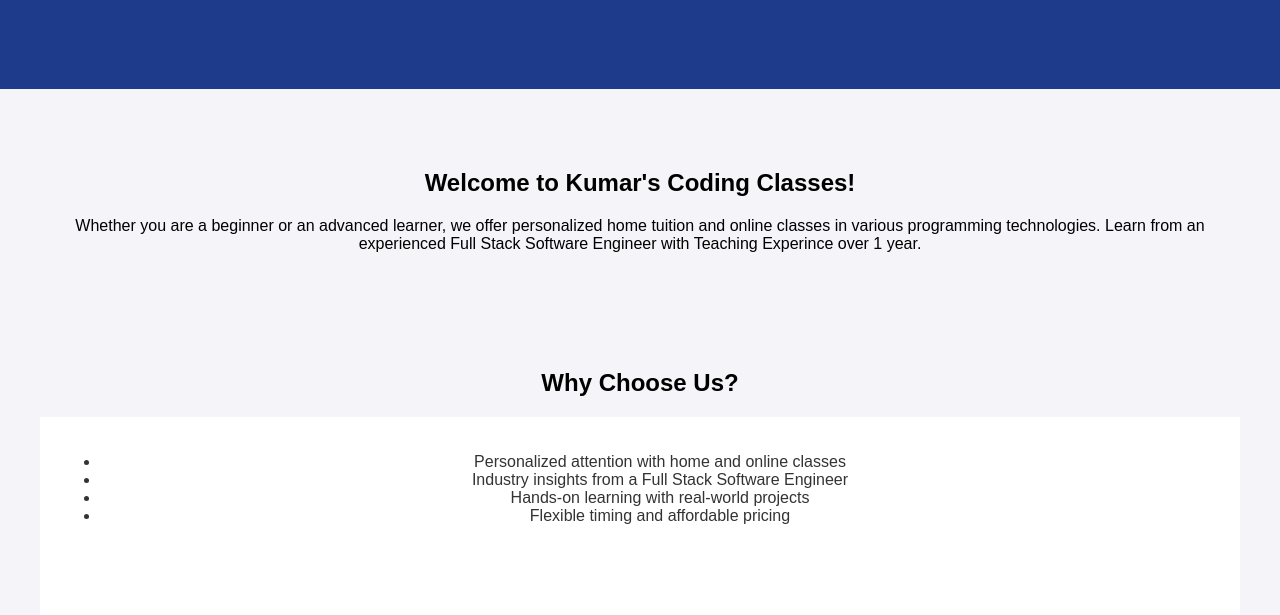
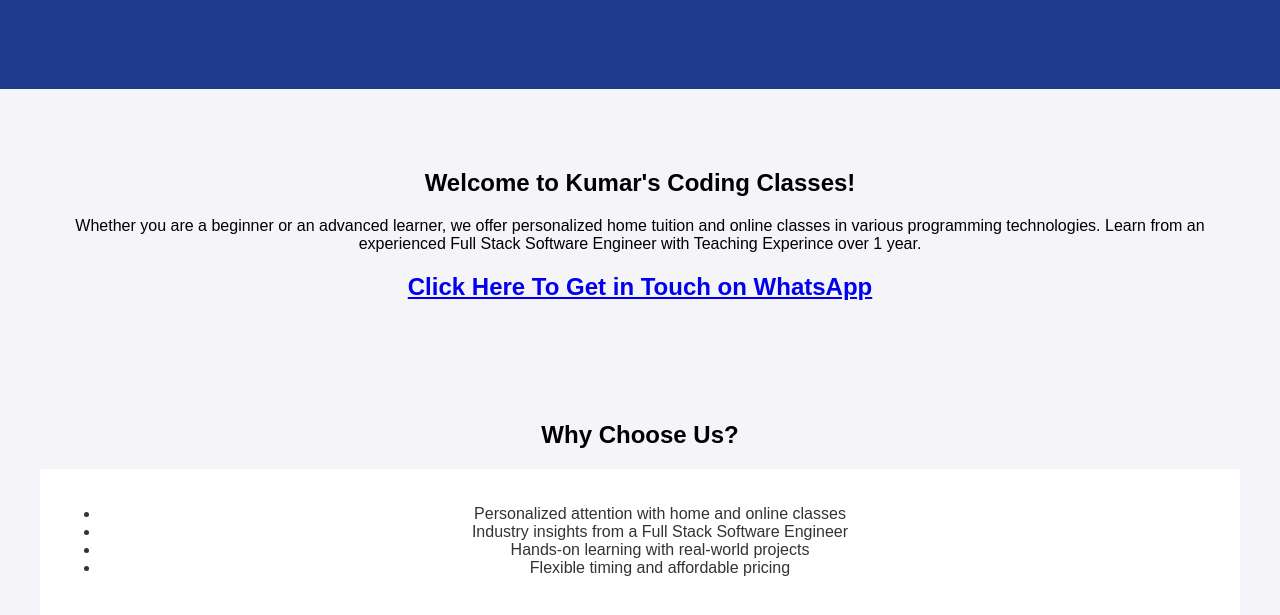
Before and after one commit to sachu99/codingclass, a plain HTML site: page index.html in a window 1280 px wide. Shown: the part 335-950 px from the top of the page. Drawn offline with Linux system fonts and the light colour scheme.

Commit message:
Update index.html
Whatsaap section

```diff
--- a/index.html
+++ b/index.html
@@ -233,6 +233,7 @@
     <div class="container">
       <h2>Welcome to Kumar's Coding Classes!</h2>
       <p>Whether you are a beginner or an advanced learner, we offer personalized home tuition and online classes in various programming technologies. Learn from an experienced Full Stack Software Engineer with Teaching Experince over 1 year.</p>
+      <h2><a href="https://wa.me/7737518861" target="_blank">Click Here To Get in Touch on WhatsApp</a></h2>
     </div>
   </section>
 
```
